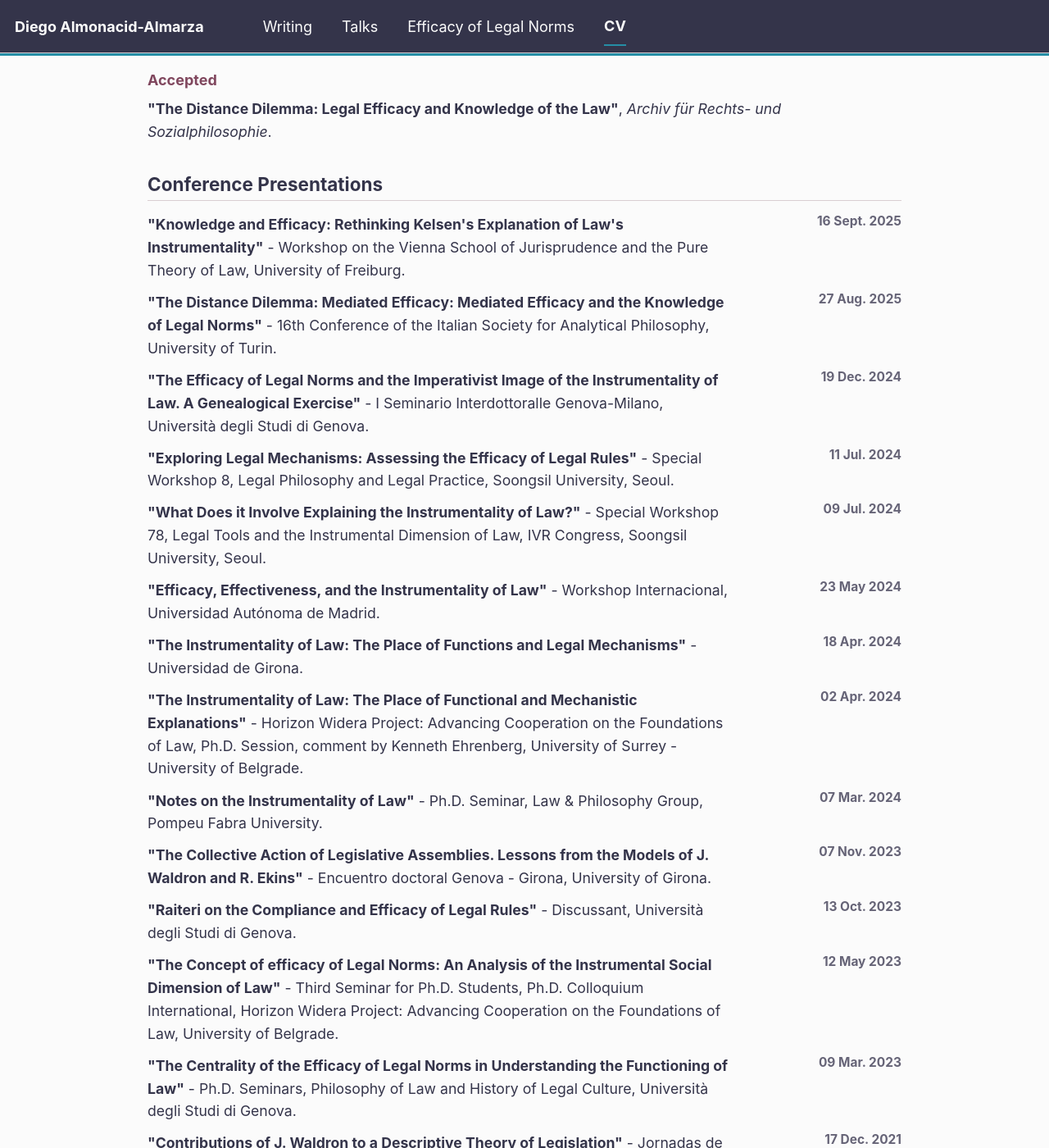
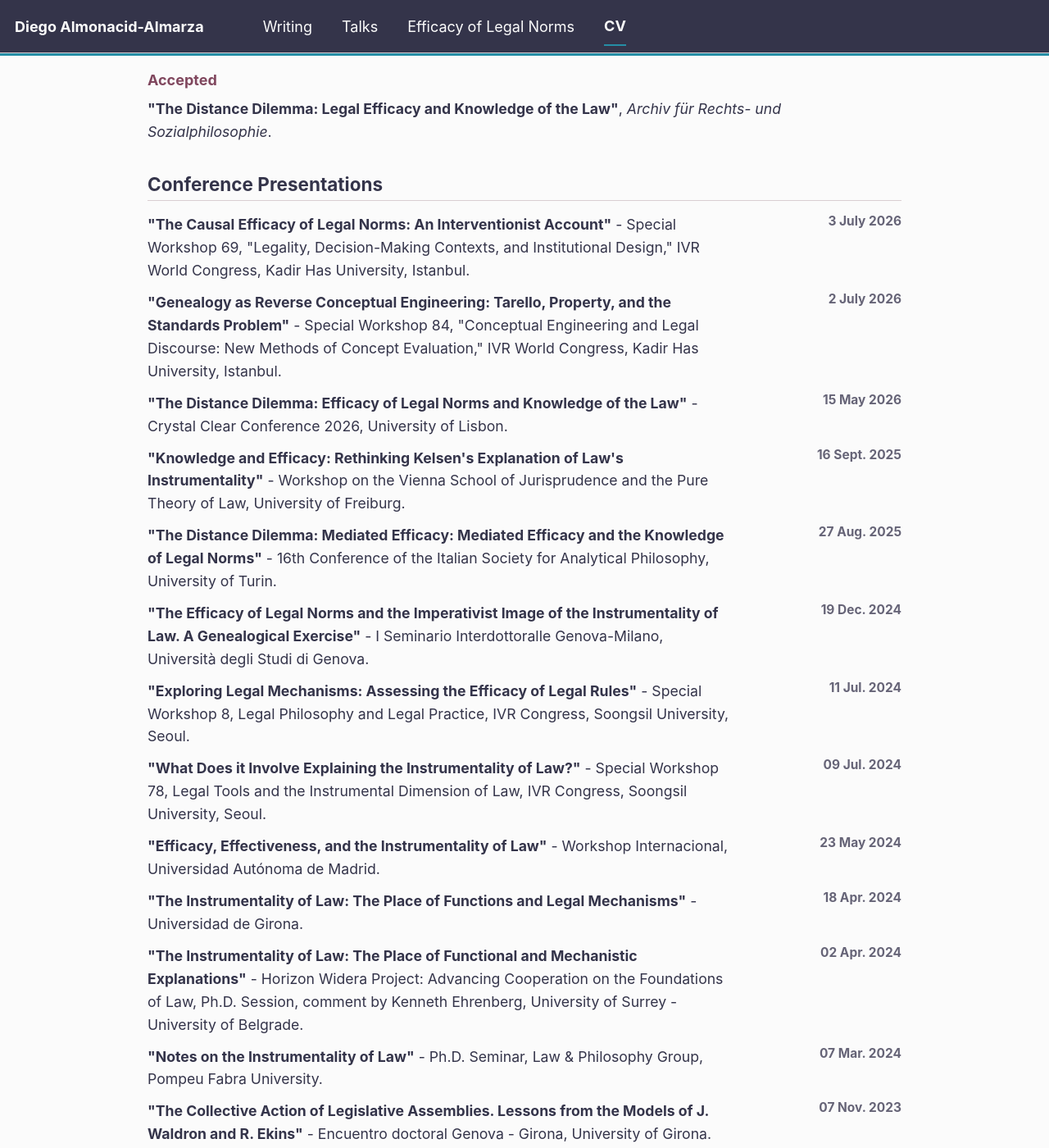
Before and after one commit to dalmonacid-a/dalmonacid-a.github.io, a Jekyll site: the page built from _pages/cv.md, in a window 1280 px wide and 1400 px high, scrolled down 2588 px. Shown: the whole window at 82% size. Built offline with Jekyll 4.4.1, drawn with Linux system fonts in a browser that asks for light colours; a script bundle is joined from its source files by our own code; library files that are not in the unit come from our copies.

Commit message:
Update CV

```diff
--- a/_pages/cv.md
+++ b/_pages/cv.md
@@ -8,7 +8,7 @@ redirect_from:
 ---
 
 <header class="cv-header">
-  <p class="cv-updated">Feb. 2026</p>
+  <p class="cv-updated">Aug. 2026</p>
   <h1>Diego Almonacid-Almarza</h1>
   <p>via Balbi 30/18, Genoa, Italy, 16126</p>
   <p class="cv-contact">
@@ -129,6 +129,21 @@ Theory and philosophy of law; efficacy of legal norms; instrumentality of law; f
 ## Conference Presentations
 
 <div class="cv-entry cv-entry--compact">
+  <div class="cv-entry__body"><strong>"The Causal Efficacy of Legal Norms: An Interventionist Account"</strong> - Special Workshop 69, "Legality, Decision-Making Contexts, and Institutional Design," IVR World Congress, Kadir Has University, Istanbul.</div>
+  <div class="cv-entry__date">3 July 2026</div>
+</div>
+
+<div class="cv-entry cv-entry--compact">
+  <div class="cv-entry__body"><strong>"Genealogy as Reverse Conceptual Engineering: Tarello, Property, and the Standards Problem"</strong> - Special Workshop 84, "Conceptual Engineering and Legal Discourse: New Methods of Concept Evaluation," IVR World Congress, Kadir Has University, Istanbul.</div>
+  <div class="cv-entry__date">2 July 2026</div>
+</div>
+
+<div class="cv-entry cv-entry--compact">
+  <div class="cv-entry__body"><strong>"The Distance Dilemma: Efficacy of Legal Norms and Knowledge of the Law"</strong> - Crystal Clear Conference 2026, University of Lisbon.</div>
+  <div class="cv-entry__date">15 May 2026</div>
+</div>
+
+<div class="cv-entry cv-entry--compact">
   <div class="cv-entry__body"><strong>"Knowledge and Efficacy: Rethinking Kelsen's Explanation of Law's Instrumentality"</strong> - Workshop on the Vienna School of Jurisprudence and the Pure Theory of Law, University of Freiburg.</div>
   <div class="cv-entry__date">16 Sept. 2025</div>
 </div>
@@ -144,7 +159,7 @@ Theory and philosophy of law; efficacy of legal norms; instrumentality of law; f
 </div>
 
 <div class="cv-entry cv-entry--compact">
-  <div class="cv-entry__body"><strong>"Exploring Legal Mechanisms: Assessing the Efficacy of Legal Rules"</strong> - Special Workshop 8, Legal Philosophy and Legal Practice, Soongsil University, Seoul.</div>
+  <div class="cv-entry__body"><strong>"Exploring Legal Mechanisms: Assessing the Efficacy of Legal Rules"</strong> - Special Workshop 8, Legal Philosophy and Legal Practice, IVR Congress, Soongsil University, Seoul.</div>
   <div class="cv-entry__date">11 Jul. 2024</div>
 </div>
 
```
